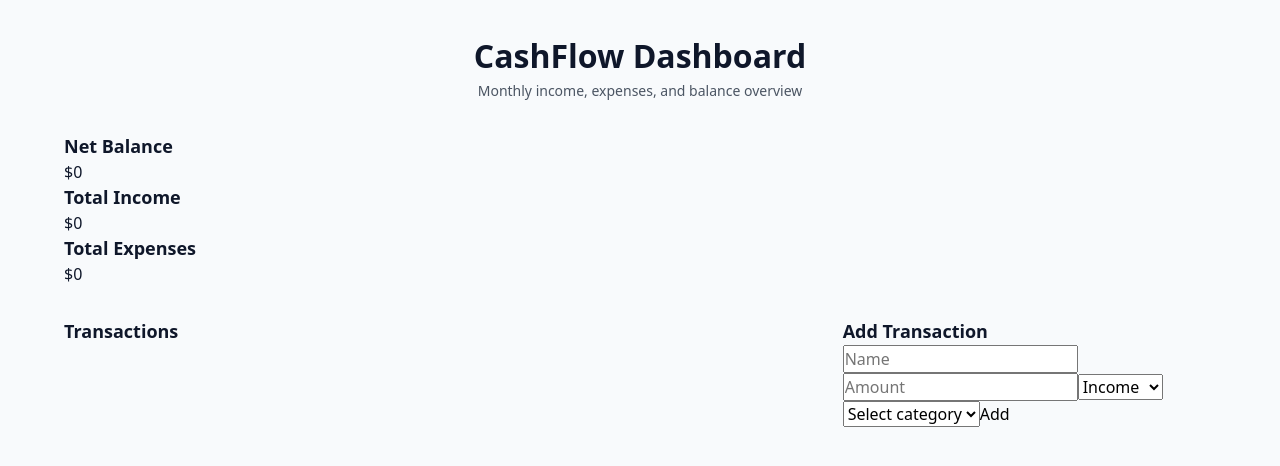
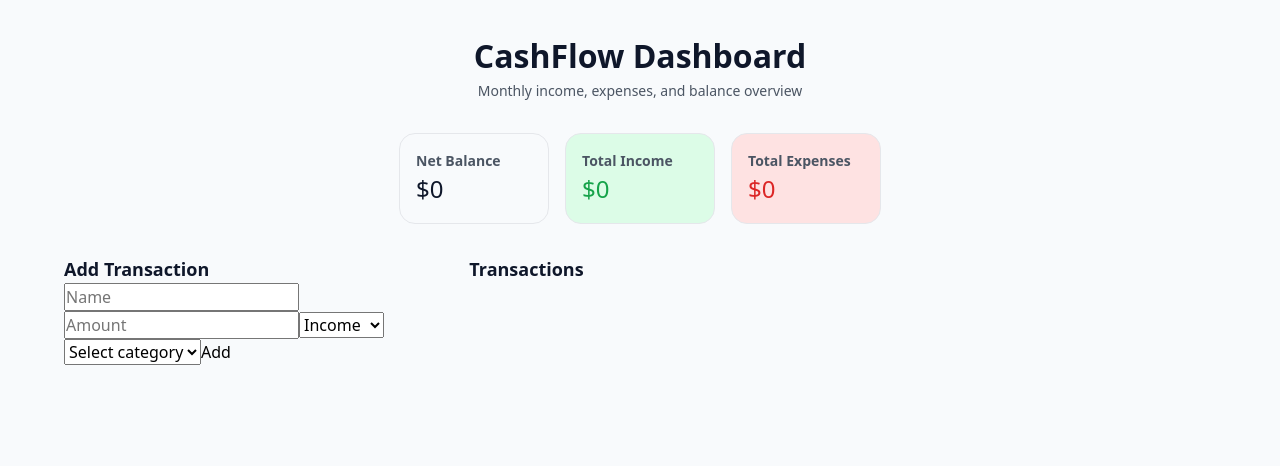
Before and after one commit to Brijsunil2/cashflow-simulator, a React (Vite) app in the folder frontend/: page / in a window 1280 px wide. Shown: the top 466 px of the page. Built offline with nearby package versions, Linux system fonts and the light colour scheme.

Commit message:
style: add style to summary card and reorganized dashboard content

```diff
--- a/frontend/src/components/SummaryCard/SummaryCard.jsx
+++ b/frontend/src/components/SummaryCard/SummaryCard.jsx
@@ -5,7 +5,7 @@ const SummaryCard = ({ totalIncome, totalExpenses, netBalance }) => {
     <section className="summary-card">
       <div className="card card--balance">
         <h2 className="card__label">Net Balance</h2>
-        <p className="card__value">${netBalance}</p>
+        <p className="card__value">{netBalance < 0 && "-"}${Math.abs(netBalance)}</p>
       </div>
       <div className="card card--income">
         <h2 className="card__label">Total Income</h2>
--- a/frontend/src/components/SummaryCard/SummaryCard.scss
+++ b/frontend/src/components/SummaryCard/SummaryCard.scss
@@ -0,0 +1,50 @@
+@use '../../styles/abstracts/spacing' as *;
+@use '../../styles/abstracts/colors' as *;
+@use '../../styles/abstracts/typography' as *;
+
+.summary-card {
+    display: flex;
+    justify-content:center;
+    gap: $space-4;
+    width: 100%;
+
+    .card {
+        display: flex;
+        flex-direction: column;
+        min-width: 150px;
+        background: $color-surface;
+        border: 1px solid $color-border;
+        border-radius: 1rem;
+        padding: $space-4;
+
+        &--balance {
+            background: $color-gray-50;
+        }
+
+        &--income {
+            background: $color-income-soft;
+
+            & .card__value {
+                color: $color-income;
+            }
+        }
+
+        &--expenses {
+            background: $color-expense-soft;
+
+            & .card__value {
+                color: $color-expense;
+            }
+        }
+
+        &__label {
+            font-size: $font-sm;
+            color: $color-text-secondary;
+        }
+
+        &__value {
+            font-size: $font-xl;
+            font-weight: $weight-medium;
+        }
+    }
+}
--- a/frontend/src/pages/Dashboard/Dashboard.jsx
+++ b/frontend/src/pages/Dashboard/Dashboard.jsx
@@ -36,6 +36,17 @@ const Dashboard = () => {
         </section>
 
         <section className="dashboard__content">
+          <div className="dashboard__form">
+            <TransactionForm
+              onSubmit={(transaction) =>
+                dispatch({
+                  type: "ADD_TRANSACTION",
+                  payload: transaction,
+                })
+              }
+            />
+          </div>
+
           <div className="dashboard__transactions">
             <TransactionList
               transactions={budget.transactions}
@@ -47,17 +58,6 @@ const Dashboard = () => {
               }
             />
           </div>
-
-          <div className="dashboard__form">
-            <TransactionForm
-              onSubmit={(transaction) =>
-                dispatch({
-                  type: "ADD_TRANSACTION",
-                  payload: transaction,
-                })
-              }
-            />
-          </div>
         </section>
       </div>
     </div>
--- a/frontend/src/pages/Dashboard/Dashboard.scss
+++ b/frontend/src/pages/Dashboard/Dashboard.scss
@@ -37,12 +37,8 @@
  * Summary section (income / expenses / balance)
  */
 .dashboard__summary {
-  display: grid;
-  gap: $space-4;
-
-  @media (min-width: map.get($breakpoints, md)) {
-    grid-template-columns: repeat(3, 1fr);
-  }
+  display: flex;
+  width: 100%;
 }
 
 /**
@@ -54,7 +50,7 @@
   gap: $space-6;
 
   @media (min-width: map.get($breakpoints, lg)) {
-    grid-template-columns: 2fr 1fr;
+    grid-template-columns: 1fr 2fr;
     align-items: start;
   }
 }
```
Also changed, not shown: frontend/src/styles/main.scss (+9 -9 lines).
